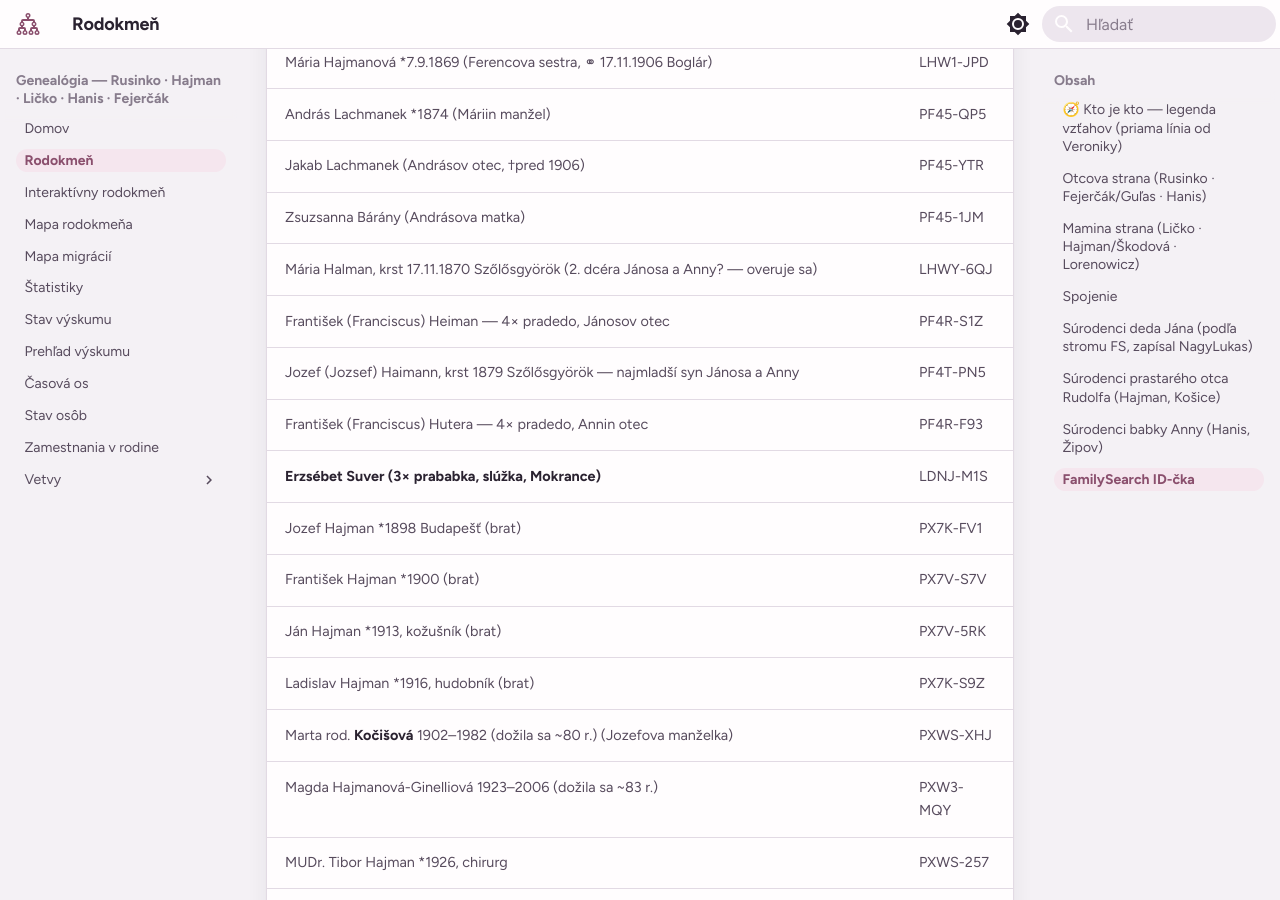
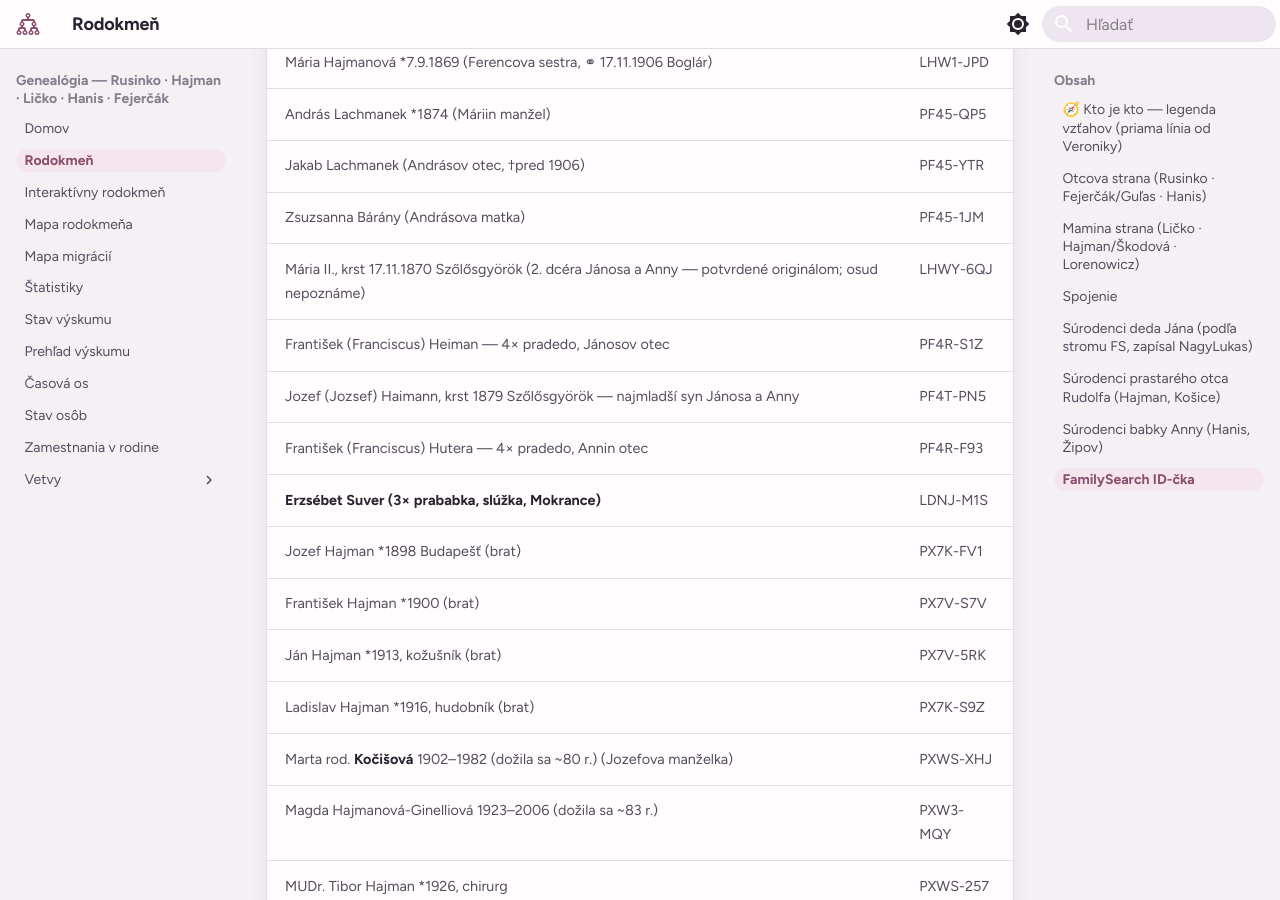
Before and after one commit to vrusi/genealogia, an MkDocs documentation site: the page built from docs/rodokmen.md, in a window 1280 px wide and 900 px high, scrolled down 6415 px. Built offline with MkDocs 1.6.1 and Material for MkDocs 9.7.7, drawn with Linux system fonts in a browser that asks for light colours.

Commit message:
Web: dve Marie, deti Janosa a Anny
Co-Authored-By: Claude Fable 5 <noreply@anthropic.com>

```diff
--- a/docs/rodokmen.md
+++ b/docs/rodokmen.md
@@ -215,7 +215,7 @@ graph TD
 | András Lachmanek \*1874 (Máriin manžel) | PF45-QP5 |
 | Jakab Lachmanek (Andrásov otec, †pred 1906) | PF45-YTR |
 | Zsuzsanna Bárány (Andrásova matka) | PF45-1JM |
-| Mária Halman, krst 17.11.1870 Szőlősgyörök (2. dcéra Jánosa a Anny? — overuje sa) | LHWY-6QJ |
+| Mária II., krst 17.11.1870 Szőlősgyörök (2. dcéra Jánosa a Anny — potvrdené originálom; osud nepoznáme) | LHWY-6QJ |
 | František (Franciscus) Heiman — 4× pradedo, Jánosov otec | PF4R-S1Z |
 | Jozef (Jozsef) Haimann, krst 1879 Szőlősgyörök — najmladší syn Jánosa a Anny | PF4T-PN5 |
 | František (Franciscus) Hutera — 4× pradedo, Annin otec | PF4R-F93 |
```
Also changed, not shown: docs/vetva-hajman-skodiova.md (+1 -1 lines).
